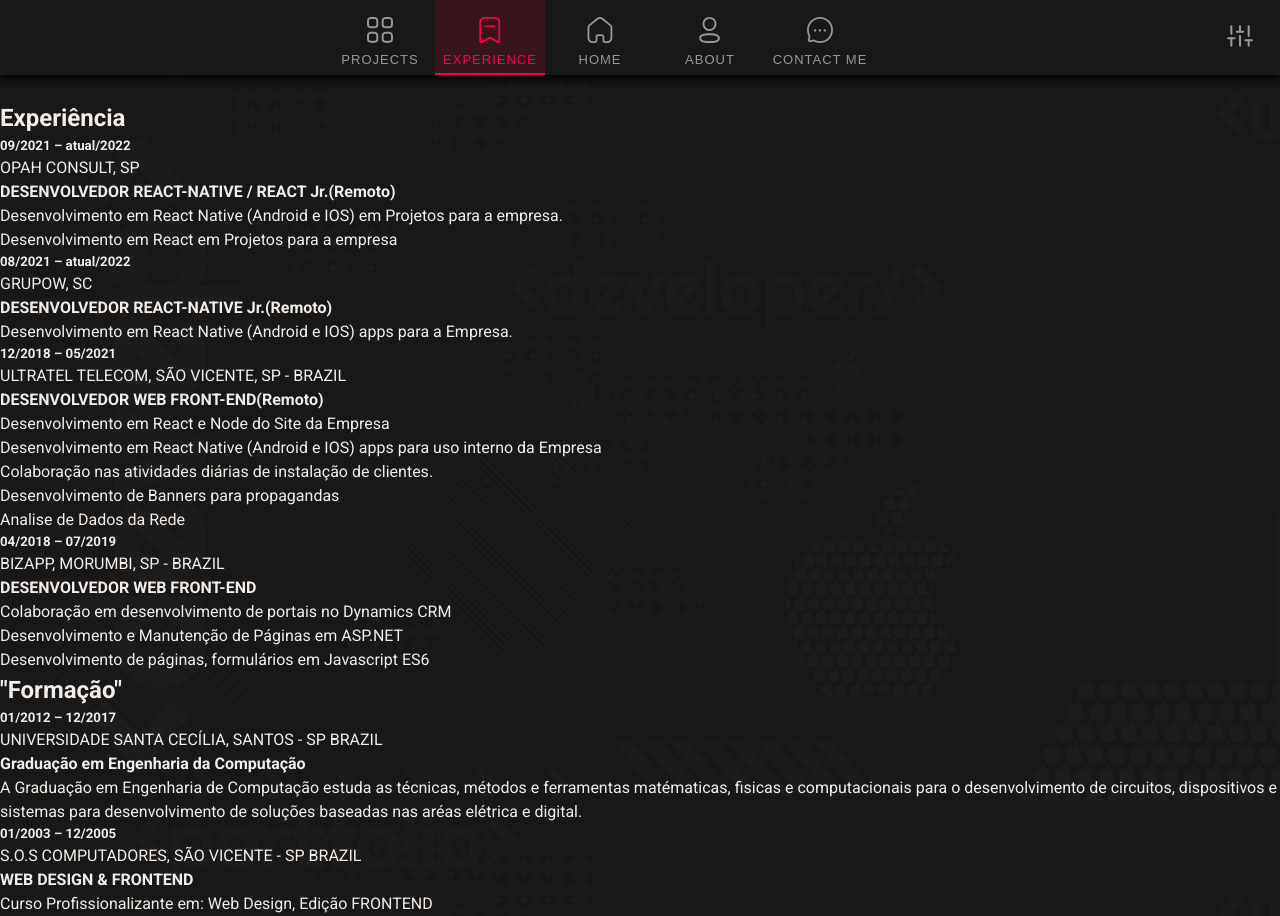
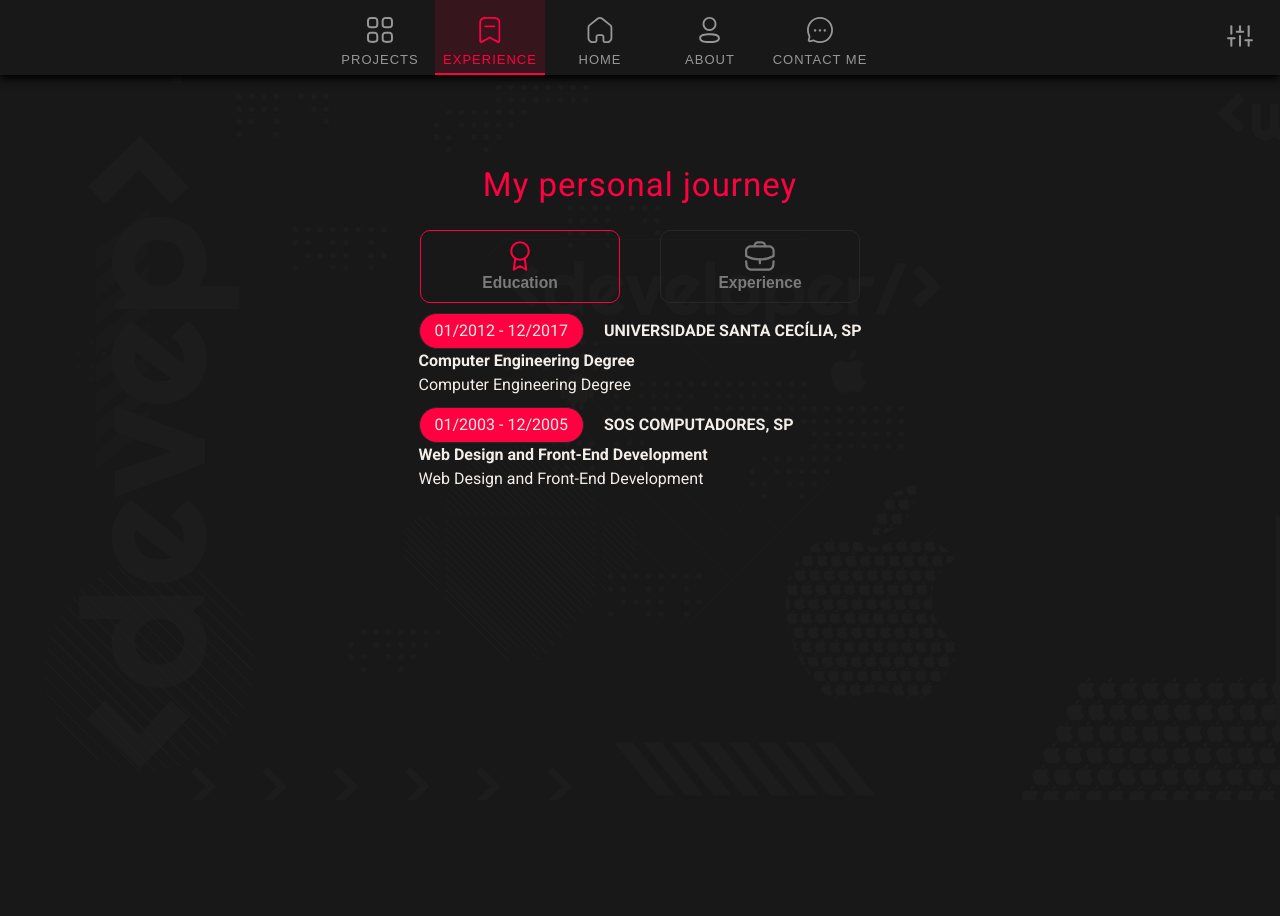
Before and after one commit to MarcosNSouza87/MarcosNSouza87, a React (Create React App) app: page / in a window 1280 px wide. Both pictures are taken after a click on the button "EXPERIENCE". After the commit the page ends 800 px from the top, so only its background shows below. Built offline with nearby package versions, Linux system fonts and the light colour scheme.

Commit message:
feature/experience_initial

```diff
--- /dev/null
+++ b/src/assets/icons/IconEducation.tsx
@@ -0,0 +1,30 @@
+type IconProps = {
+	color: string
+}
+
+export default function IconEducation({ color }: IconProps) {
+	return (
+		<svg
+			width="45"
+			height="45"
+			viewBox="0 0 45 45"
+			fill="none"
+			xmlns="http://www.w3.org/2000/svg"
+		>
+			<path
+				d="M22.5 28.125C29.7487 28.125 35.625 22.2487 35.625 15C35.625 7.75126 29.7487 1.875 22.5 1.875C15.2513 1.875 9.375 7.75126 9.375 15C9.375 22.2487 15.2513 28.125 22.5 28.125Z"
+				stroke={color}
+				strokeWidth="3"
+				strokeLinecap="round"
+				strokeLinejoin="round"
+			/>
+			<path
+				d="M15.3938 26.0438L13.125 43.125L22.5 37.5L31.875 43.125L29.6063 26.025"
+				stroke={color}
+				strokeWidth="3"
+				strokeLinecap="round"
+				strokeLinejoin="round"
+			/>
+		</svg>
+	)
+}
--- /dev/null
+++ b/src/assets/icons/IconWork.tsx
@@ -0,0 +1,15 @@
+type IconProps = {
+	color: string
+}
+
+export default function IconWork({ color }: IconProps) {
+	return (
+		<svg width="46" height="45" viewBox="0 0 46 45" fill="none" xmlns="http://www.w3.org/2000/svg">
+<path fill-rule="evenodd" clip-rule="evenodd" d="M22.7849 35.1669C21.8412 35.1669 21.0752 34.4009 21.0752 33.4572V27.6737C21.0752 26.7299 21.8412 25.964 22.7849 25.964C23.7287 25.964 24.4946 26.7299 24.4946 27.6737V33.4572C24.4946 34.4009 23.7287 35.1669 22.7849 35.1669" fill={color}/>
+<path fill-rule="evenodd" clip-rule="evenodd" d="M3.41931 21.4122C8.83572 24.3552 15.6655 25.9669 22.7734 25.9669C29.895 25.9669 36.7316 24.3552 42.1503 21.4122V14.5687C42.1503 11.6622 39.8 9.30048 36.9072 9.30048H8.68527C5.78101 9.30048 3.41931 11.6531 3.41931 14.5459V21.4122ZM22.7736 29.3864C14.6923 29.3864 6.90274 27.4305 0.845745 23.8834C0.321429 23.5779 0 23.0171 0 22.4085V14.546C0 9.76788 3.8959 5.8811 8.68541 5.8811H36.9073C41.6854 5.8811 45.5699 9.777 45.5699 14.5688V22.4085C45.5699 23.0171 45.2462 23.5779 44.7242 23.8834C38.6672 27.4305 30.8708 29.3864 22.7736 29.3864Z" fill={color}/>
+<path fill-rule="evenodd" clip-rule="evenodd" d="M30.7634 9.29167C29.8196 9.29167 29.0536 8.52571 29.0536 7.58194V6.7476C29.0536 4.91249 27.5605 3.41933 25.7254 3.41933H19.8439C18.0088 3.41933 16.5156 4.91249 16.5156 6.7476V7.58194C16.5156 8.52571 15.7497 9.29167 14.8059 9.29167C13.8621 9.29167 13.0962 8.52571 13.0962 7.58194V6.7476C13.0962 3.02723 16.1235 -0.00012207 19.8439 -0.00012207H25.7254C29.4457 -0.00012207 32.4731 3.02723 32.4731 6.7476V7.58194C32.4731 8.52571 31.7071 9.29167 30.7634 9.29167Z" fill={color}/>
+<path fill-rule="evenodd" clip-rule="evenodd" d="M36.0061 45H9.56238C4.83214 45 0.849615 41.3048 0.491712 36.5859L0.0585815 30.8663C-0.0120872 29.9248 0.6946 29.1019 1.63609 29.0312C2.58214 28.997 3.39825 29.6649 3.4712 30.6087L3.90205 36.326C4.12545 39.2713 6.61025 41.5806 9.56238 41.5806H36.0061C38.9583 41.5806 41.4454 39.2713 41.6665 36.326L42.0996 30.6087C42.1726 29.6649 43.0092 28.9947 43.9347 29.0312C44.8762 29.1019 45.5806 29.9248 45.5099 30.8663L45.0768 36.5859C44.7189 41.3048 40.7364 45 36.0061 45" fill={color}/>
+</svg>
+
+	)
+}
--- a/src/assets/icons/index.tsx
+++ b/src/assets/icons/index.tsx
@@ -14,8 +14,12 @@
 import Dark from './IconThemeDark'
 import ArrowLeft from './IconArrowLeft'
 import ArrowRight from './IconArrowRight'
+import Education from './IconEducation'
+import Work from './IconWork'
 
 export {
+	Education,
+	Work,
 	About,
 	ContactMe,
 	Experience,
--- /dev/null
+++ b/src/pages/Home/Sections/Experience/content.ts
@@ -0,0 +1,94 @@
+export interface IContent {
+  title: string
+  items: IItem[]
+}
+interface IItem{
+  id: number
+  title: ISection
+  company: string
+  date: string
+  description: ISection
+}
+interface ISection {
+  pt: string
+  en: string
+}
+
+export const Conteudo:IContent[] = [
+	{
+		title: 'Experiência',
+		items: [
+			{
+				id: 0,
+				title: {
+					pt: 'Desenvolvedor React / React Native Pleno (Remoto)',
+					en: 'React / React Native Developer (Remote)',
+				},
+				company: 'OPAH CONSULT, SP',
+				date: '12/2021 - 01/2023',
+				description: {
+					pt: 'Desenvolvimento em React Native (Android e IOS) em Projetos para a empresa',
+					en: 'Development in React Native (Android and IOS) in Projects for the company',
+				},
+			},
+			{
+				id: 1,
+				title: {
+					pt: 'Desenvolvedor React Native Pleno (Remoto)',
+					en: 'React Native Developer (Remote)',
+				},
+				company: 'GRUPOW, SC',
+				date: '08/2020 - 12/2021',
+				description: {
+					pt: 'Desenvolvimento em React Native (Android e IOS) em Projetos para a empresa',
+					en: 'Development in React Native (Android and IOS) in Projects for the company',
+				},
+			},
+			{
+				id: 2,
+				title: {
+					pt: 'Desenvolvedor React / React Native Junior (Remoto)',
+					en: 'React / React Native Developer (Remote)',
+				},
+				company: 'ULTRATEL TELECOM, SP',
+				date: '12/2018 - 08/2020',
+				description: {
+					pt: 'Desenvolvimento em React Native (Android e IOS) em Projetos para a empresa',
+					en: 'Development in React Native (Android and IOS) in Projects for the company',
+				},
+			},
+		],
+	},
+  {
+    title: 'Formação',
+    items: [
+      {
+        id: 0,
+        title: {
+          pt: 'Graduação em Engenharia da Computação',
+          en: 'Computer Engineering Degree',
+        },
+        company: 'UNIVERSIDADE SANTA CECÍLIA, SP',
+        date: '01/2012 - 12/2017',
+        description: {
+          pt: 'Graduação em Engenharia da Computação',
+          en: 'Computer Engineering Degree',
+        },
+      },
+      {
+        id: 1,
+        title: {
+          pt: 'Web Design e Desenvolvimento Front-End',
+          en: 'Web Design and Front-End Development',
+        },
+        company: 'SOS COMPUTADORES, SP',
+        date: '01/2003 - 12/2005',
+        description: {
+          pt: 'Web Design e Desenvolvimento Front-End',
+          en: 'Web Design and Front-End Development',
+        },
+      }
+    ],
+
+  }
+]
--- a/src/pages/Home/Sections/Experience/index.tsx
+++ b/src/pages/Home/Sections/Experience/index.tsx
@@ -1,100 +1,78 @@
-import React from 'react'
+import React, { useEffect } from 'react'
+import * as Icon from '../../../../assets/icons'
+import { SettingsContext } from '../../../../contexts/settingsContext'
+import * as S from './styles'
+import { Conteudo } from './content'
 
-const Experience = () => {
+export default function Experience() {
+	const [show, setShow] = React.useState('education')
+	const { theme, color, language } = React.useContext(SettingsContext)
+	const [content, setContent] = React.useState(Conteudo[1].items)
+	const selectedItem = (value: string) => {
+		if (value === show) {
+			return theme.colors.selected[color]
+		}
+		return theme.colors.gray
+	}
+
+	const Information = (value: string) => {
+		if (value === 'education') {
+			return Conteudo[1].items
+		}
+		return Conteudo[0].items
+	}
+
+	useEffect(() => {
+		setContent(Information(show))
+	}, [show])
+
 	return (
-		<div>
-			<section className="sections">
-				<h1>Experiência</h1>
-				<div className="timeline">
-					<div className="itm-card frst">
-						<div className="title-timeline">
-							<h5>09/2021 – atual/2022</h5>
-							<span>OPAH CONSULT, SP</span>
-						</div>
-						<h4 className="title_header">
-							DESENVOLVEDOR REACT-NATIVE / REACT Jr.(Remoto)
-						</h4>
-						<p>
-							Desenvolvimento em React Native (Android e IOS) em Projetos para a
-							empresa.
-							<br />
-							Desenvolvimento em React em Projetos para a empresa
-						</p>
-					</div>
-					<div className="itm-card frst">
-						<div className="title-timeline">
-							<h5>08/2021 – atual/2022</h5>
-							<span>GRUPOW, SC</span>
-						</div>
-						<h4 className="title_header">DESENVOLVEDOR REACT-NATIVE Jr.(Remoto)</h4>
-						<p>
-							Desenvolvimento em React Native (Android e IOS) apps para a Empresa.
-						</p>
-					</div>
-					<div className="itm-card">
-						<div className="title-timeline">
-							<h5>12/2018 – 05/2021</h5>
-							<span>ULTRATEL TELECOM, SÃO VICENTE, SP - BRAZIL</span>
-						</div>
-						<h4 className="title_header">DESENVOLVEDOR WEB FRONT-END(Remoto)</h4>
-						<p>
-							Desenvolvimento em React e Node do Site da Empresa
-							<br />
-							Desenvolvimento em React Native (Android e IOS) apps para uso interno
-							da Empresa
-							<br />
-							Colaboração nas atividades diárias de instalação de clientes.
-							<br />
-							Desenvolvimento de Banners para propagandas
-							<br />
-							Analise de Dados da Rede
-						</p>
-					</div>
-					<div className="itm-card">
-						<div className="title-timeline">
-							<h5>04/2018 – 07/2019</h5>
-							<span>BIZAPP, MORUMBI, SP - BRAZIL</span>
-						</div>
-						<h4 className="title_header">DESENVOLVEDOR WEB FRONT-END</h4>
-						<p>
-							Colaboração em desenvolvimento de portais no Dynamics CRM
-							<br />
-							Desenvolvimento e Manutenção de Páginas em ASP.NET
-							<br />
-							Desenvolvimento de páginas, formulários em Javascript ES6
-						</p>
-					</div>
-				</div>
-			</section>
-			<section className="sections">
-				<h1>"Formação" </h1>
-				<div className="timeline">
-					<div className="itm-card frst">
-						<div className="title-timeline">
-							<h5>01/2012 – 12/2017</h5>
-							<span>UNIVERSIDADE SANTA CECÍLIA, SANTOS - SP BRAZIL</span>
-						</div>
-						<h4 className="title_header">Graduação em Engenharia da Computação</h4>
-						<p>
-							A Graduação em Engenharia de Computação estuda as técnicas, métodos e
-							ferramentas matématicas, fisicas e computacionais para o
-							desenvolvimento de circuitos, dispositivos e sistemas para
-							desenvolvimento de soluções baseadas nas aréas elétrica e digital.
-						</p>
-					</div>
-
-					<div className="itm-card">
-						<div className="title-timeline">
-							<h5>01/2003 – 12/2005</h5>
-							<span>S.O.S COMPUTADORES, SÃO VICENTE - SP BRAZIL</span>
-						</div>
-						<h4 className="title_header">{'WEB DESIGN & FRONTEND'}</h4>
-						<p>Curso Profissionalizante em: Web Design, Edição FRONTEND</p>
-					</div>
-				</div>
-			</section>
-		</div>
+		<S.Container>
+			<S.Content>
+				<S.Title color={color.toString()}>
+					{language === 'pt' ? 'Minha trajetória pessoal' : 'My personal journey'}
+				</S.Title>
+				<S.Row>
+					<S.Button
+						color={color.toString()}
+						onClick={() => setShow('education')}
+						isActive={show === 'education'}
+					>
+						<Icon.Education color={selectedItem('education')} />
+						<h3>{language === 'pt' ? 'Educação' : 'Education'}</h3>
+					</S.Button>
+					<S.Button
+						color={color.toString()}
+						onClick={() => setShow('work')}
+						isActive={show === 'work'}
+					>
+						<Icon.Work color={selectedItem('work')} />
+						<h3>{language === 'pt' ? 'Experiência' : 'Experience'}</h3>
+					</S.Button>
+				</S.Row>
+				<S.Main>
+					{content.map((item, index) => {
+						return (
+							<S.Card key={index}>
+								<S.CardHeader>
+									<S.CardRow>
+										<S.Date color={color.toString()}>{item.date}</S.Date>
+										<S.Company>{item.company}</S.Company>
+									</S.CardRow>
+									<S.TitleCard>
+										{language === 'pt' ? item.title.pt : item.title.en}
+									</S.TitleCard>
+								</S.CardHeader>
+								<S.CardBody>
+									<S.Description>
+										{language === 'pt' ? item.description.pt : item.description.en}
+									</S.Description>
+								</S.CardBody>
+							</S.Card>
+						)
+					})}
+				</S.Main>
+			</S.Content>
+		</S.Container>
 	)
 }
-
-export default Experience
--- a/src/pages/Home/Sections/Experience/styles.ts
+++ b/src/pages/Home/Sections/Experience/styles.ts
@@ -1,86 +1,89 @@
 import styled from 'styled-components'
 
-interface IContainer {
+export const Container = styled.div`
+	display: flex;
+	flex-direction: column;
+	align-items: center;
+	height: 100%;
+	width: 100vw;
+	padding: 60px 0;
+`
+
+export const Content = styled.div`
+	display: flex;
+	max-width: 950px;
+	flex-direction: column;
+	align-items: center;
+	justify-content: flex-start;
+`
+
+export const Row = styled.div`
+	display: flex;
+	flex-direction: row;
+	align-items: center;
+	justify-content: space-between;
+	width: 440px;
+`;
+
+interface IButton {
+	color: string
+	isActive: boolean
+}
+
+export const Button = styled.button<IButton>`
+	width: 200px;
+	padding: 10px 20px;
+	color: ${({ theme }) => theme.colors.gray};
+	background-color: transparent;
+	border: 1px solid
+		${({ theme, color, isActive }) =>
+			isActive ? theme.colors.selected[Number(color)] : theme.colors.dark};
+	border-radius: 10px;
+	:hover {
+		background-color: ${({ theme }) => theme.colors.dark};
+		cursor: pointer;
+	}
+	svg {
+		width: 30px;
+		height: 30px;
+	}
+`
+
+interface IItem {
 	color: string
 }
 
-export const Container = styled.div<IContainer>`
-	color: ${(props) => props.theme.colors.white};
-	height: 813px;
-	width: 100%;
-	flex-wrap: nowrap;
-	overflow-x: auto;
+export const Title = styled.h3<IItem>`
+	color: ${({ theme, color }) => theme.colors.selected[Number(color)]};
+	font-weight: 400;
+	font-size: 33px;
+	letter-spacing: 1px;
+	margin-bottom: 20px;
+`
 
-	&::-webkit-scrollbar {
-		width: 12px;
-	}
+export const Main = styled.div``
 
-	&::-webkit-scrollbar-track {
-		background-color: ${({theme}) => theme.colors.dark};
-		border-radius: 10px;
-	}
+export const Card = styled.div`
+	margin: 10px 0;
+`
+export const CardHeader = styled.div``
+export const CardRow = styled.div`
+	display: flex;
+	flex-direction: row;
+	align-items: center;
 
-	&::-webkit-scrollbar-thumb {
-		border-radius: 10px;
-		background-color: ${({theme}) => theme.colors.gray};
-	}
-	section {
-		.timeline {
-			padding: 0 100px;
-			.itm-card {
-				border-left: 1px solid ${({theme}) => theme.colors.gray};
-				padding: 0px 15px 15px;
-				.title-timeline {
-					display: flex;
-					flex-direction: row;
-					align-items: center;
-					gap: 5px;
-					h5 {
-						color: ${({theme, color}) => theme.colors.selected[Number(color)]};
-						background-color: ${({theme}) => theme.colors.dark};
-						border: 1px solid ${({theme, color}) => theme.colors.selected[Number(color)]};
-						padding: 5px 10px;
-						margin-left: -50px;
-						border-radius: 20px;
-					}
-					span {
-						font-weight: 600;
-						font-size: 14px;
-					}
-				}
-				h4.title_header {
-					font-weight: 600;
-					font-size: 16px;
-					padding: 10px 0 5px;
-				}
-				p {
-					font-size: 14px;
-					color: ${({theme}) => theme.colors.gray};
-				}
-				&.frst {
-					.title-timeline {
-						h5 {
-							color: ${({theme}) => theme.colors.white};
-							background-color: ${({theme, color}) => theme.colors.selected[Number(color)]};
-							border: 1px solid ${({theme, color}) => theme.colors.selected[Number(color)]};
-						}
-					}
-				}
-			}
-		}
+`
+export const Date = styled.h4<IItem>`
+	margin-right: 20px;
+	border: 1px solid ${({ theme }) => theme.colors.dark};
+	background-color: ${({ theme, color }) => theme.colors.selected[Number(color)]};
+	font-weight: 400;
+	border-radius: 60px;
+	padding: 5px 15px;
+`
+export const Company = styled.h4``
+export const TitleCard = styled.h4``
 
-		.aboutme {
-			padding: 0 100px;
-			p {
-				margin-left: 15px;
-			}
-			button {
-				padding: 10px 20px;
-				color: ${({theme}) => theme.colors.white};
-				background-color: ${({theme}) => theme.colors.secondary};
-				border: 1px solid ${({theme}) => theme.colors.dark};
-				border-radius: 10px;
-			}
-		}
-	}
-`
+
+export const CardBody = styled.div``
+export const Description = styled.p``
```
